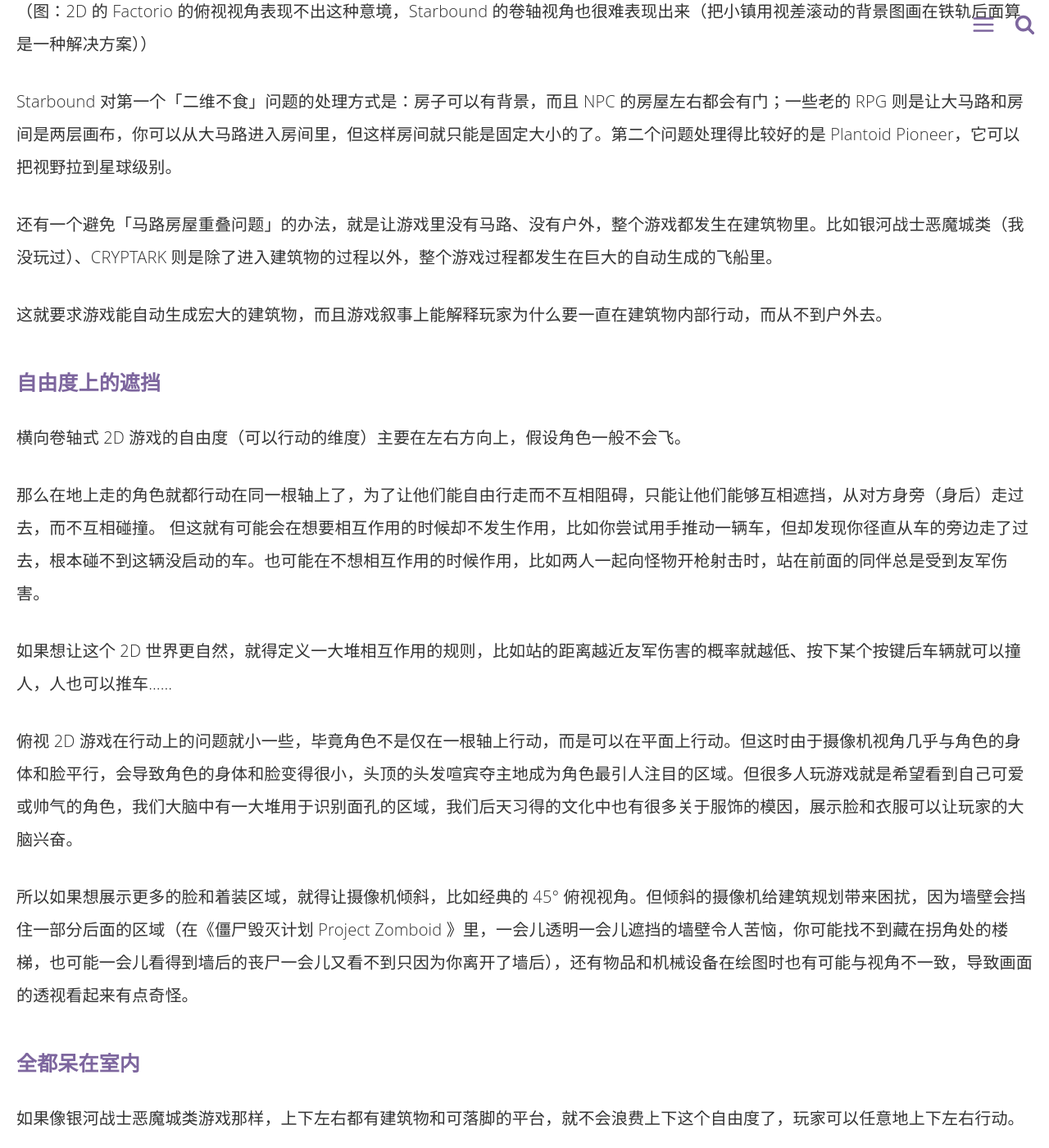
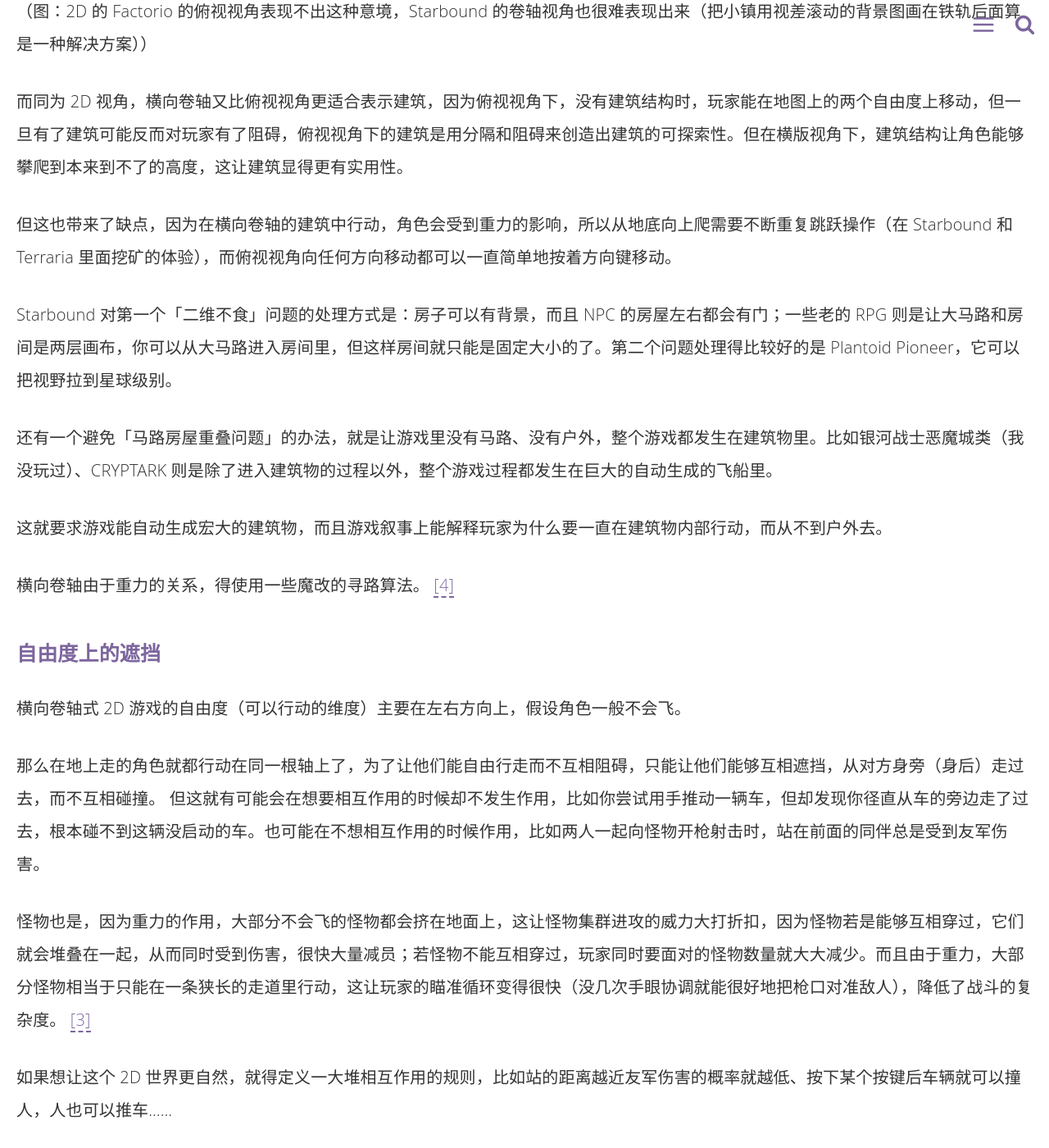
Before and after one commit to linonetwo/linonetwo.github.io, a Jekyll site: the page built from _posts/2018-03-14-星界边境那么大，我却懒得动.md, in a window 1280 px wide and 1400 px high, scrolled down 4254 px. Shown: the whole window at 82% size. Built offline with Jekyll 4.4.1, drawn with Linux system fonts in a browser that asks for light colours; comment, search, counter and statistics services are not loaded; some of the changed text lies outside the part shown.

Commit message:
Update 2018-03-14-星界边境那么大，我却懒得动.md

```diff
--- a/_posts/2018-03-14-星界边境那么大，我却懒得动.md
+++ b/_posts/2018-03-14-星界边境那么大，我却懒得动.md
@@ -54,11 +54,17 @@
 ![railway to the factory town](https://raw.githubusercontent.com/linonetwo/linonetwo.github.io/master/assets/img/posts/%E6%87%92%E5%BE%97%E5%8A%A8/railway.jpg)
 （图：2D 的 Factorio 的俯视视角表现不出这种意境，Starbound 的卷轴视角也很难表现出来（把小镇用视差滚动的背景图画在铁轨后面算是一种解决方案））
 
+而同为 2D 视角，横向卷轴又比俯视视角更适合表示建筑，因为俯视视角下，没有建筑结构时，玩家能在地图上的两个自由度上移动，但一旦有了建筑可能反而对玩家有了阻碍，俯视视角下的建筑是用分隔和阻碍来创造出建筑的可探索性。但在横版视角下，建筑结构让角色能够攀爬到本来到不了的高度，这让建筑显得更有实用性。
+
+但这也带来了缺点，因为在横向卷轴的建筑中行动，角色会受到重力的影响，所以从地底向上爬需要不断重复跳跃操作（在 Starbound 和 Terraria 里面挖矿的体验），而俯视视角向任何方向移动都可以一直简单地按着方向键移动。
+
 Starbound 对第一个「二维不食」问题的处理方式是：房子可以有背景，而且 NPC 的房屋左右都会有门；一些老的 RPG 则是让大马路和房间是两层画布，你可以从大马路进入房间里，但这样房间就只能是固定大小的了。第二个问题处理得比较好的是 Plantoid Pioneer，它可以把视野拉到星球级别。
 
 还有一个避免「马路房屋重叠问题」的办法，就是让游戏里没有马路、没有户外，整个游戏都发生在建筑物里。比如银河战士恶魔城类（我没玩过）、CRYPTARK 则是除了进入建筑物的过程以外，整个游戏过程都发生在巨大的自动生成的飞船里。
 
 这就要求游戏能自动生成宏大的建筑物，而且游戏叙事上能解释玩家为什么要一直在建筑物内部行动，而从不到户外去。
+
+横向卷轴由于重力的关系，得使用一些魔改的寻路算法。 [[4]](#4)
 
 ### 自由度上的遮挡
 
@@ -67,9 +73,13 @@
 那么在地上走的角色就都行动在同一根轴上了，为了让他们能自由行走而不互相阻碍，只能让他们能够互相遮挡，从对方身旁（身后）走过去，而不互相碰撞。
 但这就有可能会在想要相互作用的时候却不发生作用，比如你尝试用手推动一辆车，但却发现你径直从车的旁边走了过去，根本碰不到这辆没启动的车。也可能在不想相互作用的时候作用，比如两人一起向怪物开枪射击时，站在前面的同伴总是受到友军伤害。
 
+怪物也是，因为重力的作用，大部分不会飞的怪物都会挤在地面上，这让怪物集群进攻的威力大打折扣，因为怪物若是能够互相穿过，它们就会堆叠在一起，从而同时受到伤害，很快大量减员；若怪物不能互相穿过，玩家同时要面对的怪物数量就大大减少。而且由于重力，大部分怪物相当于只能在一条狭长的走道里行动，这让玩家的瞄准循环变得很快（没几次手眼协调就能很好地把枪口对准敌人），降低了战斗的复杂度。 [[3]](#3)
+
 如果想让这个 2D 世界更自然，就得定义一大堆相互作用的规则，比如站的距离越近友军伤害的概率就越低、按下某个按键后车辆就可以撞人，人也可以推车……
 
 俯视 2D 游戏在行动上的问题就小一些，毕竟角色不是仅在一根轴上行动，而是可以在平面上行动。但这时由于摄像机视角几乎与角色的身体和脸平行，会导致角色的身体和脸变得很小，头顶的头发喧宾夺主地成为角色最引人注目的区域。但很多人玩游戏就是希望看到自己可爱或帅气的角色，我们大脑中有一大堆用于识别面孔的区域，我们后天习得的文化中也有很多关于服饰的模因，展示脸和衣服可以让玩家的大脑兴奋。
+
+俯视不仅让脸部被遮挡，也让肢体在屏幕上的投影变得很小，所以不利于表现肢体暴力和肢体语言，让社交和近战的表现力有所下降。
 
 所以如果想展示更多的脸和着装区域，就得让摄像机倾斜，比如经典的 45° 俯视视角。但倾斜的摄像机给建筑规划带来困扰，因为墙壁会挡住一部分后面的区域（在《僵尸毁灭计划 Project Zomboid 》里，一会儿透明一会儿遮挡的墙壁令人苦恼，你可能找不到藏在拐角处的楼梯，也可能一会儿看得到墙后的丧尸一会儿又看不到只因为你离开了墙后），还有物品和机械设备在绘图时也有可能与视角不一致，导致画面的透视看起来有点奇怪。
 
@@ -81,7 +91,12 @@
 
 但荒野求生就不是很合适了，虽然 Starbound 和 Terraria 告诉我们 2D 开荒还是有很多乐趣的，但它们都会鼓励玩家进入地下探索，Terraria 连丛林生态得生成在地下，而不是在地表生成一片原始森林，这也说明了在不浪费上下自由度的同时表现好荒野求生是很难的。
 
+### 混合俯视视角和横向卷轴视角
+
 或许一个要表现多世界的游戏可以同时提供俯视和横向卷轴两个视图，在进入不同世界观的时候根据要表现的世界的特点而切换视角，但依然复用美术资源？毕竟横向卷轴中使用的 2D 美术资源依然可以在 Starbound、Don't Starve 这样的纸片人俯视游戏中使用。
+
+如果带着这样的理念设计游戏，或许可以设计一种开放的美术资源格式，鼓励带着相似理念的游戏一定程度上复用 Mod。
+
 
 ## 无欲无求和手忙脚乱
 
@@ -136,4 +151,7 @@
 
 ## 参考
 
-- [<span id="1">1.真三国无双 8：开放世界的误区</span>](https://zhuanlan.zhihu.com/p/35583292)
+- [<span id="1">1. 真三国无双 8：开放世界的误区</span>](https://zhuanlan.zhihu.com/p/35583292)
+- [<span id="2">2. 2D 游戏，俯视视角和横板视角在表现上各有什么优缺点呢？</span>](https://cowlevel.net/question/1975099)
+- [<span id="3">3. 《An Architectural Approach to Level Design》 节选</span>](https://gameinstitute.qq.com/community/detail/100429)
+- [<span id="4">4. Infinite Super Mario AI</span>](http://aipanic.com/projects/marioai)
```
